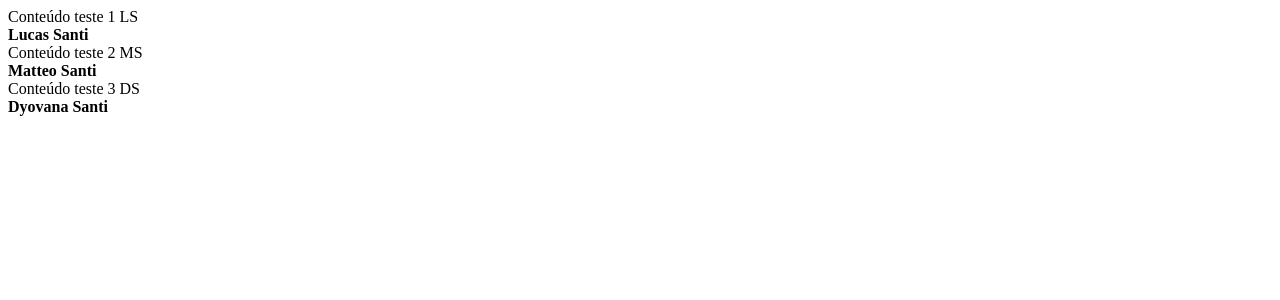
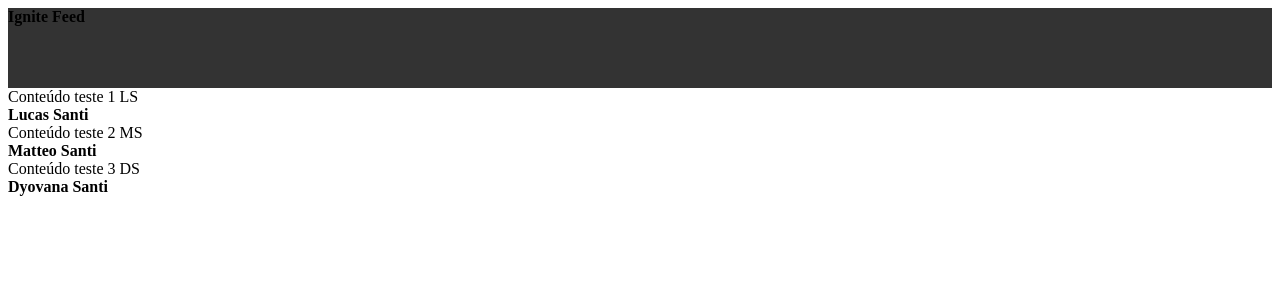
Before and after one commit to idlucassanti/ignite.react.feed, a React (Vite) app: page / in a window 1280 px wide. Shown: the top 300 px of the page. Built offline with nearby package versions, Linux system fonts and the light colour scheme.

Commit message:
[02] CSS Modules

```diff
--- a/src/App.jsx
+++ b/src/App.jsx
@@ -1,8 +1,11 @@
+import { Header } from './components/Header';
 import { Post } from './components/Post';
 
 export function App() {
   return (
     <div>
+      <Header />
+
       <Post author="Lucas Santi" content="Conteúdo teste 1 LS"/>
       <Post author="Matteo Santi" content="Conteúdo teste 2 MS"/>
       <Post author="Dyovana Santi" content="Conteúdo teste 3 DS"/>
--- /dev/null
+++ b/src/components/Header.jsx
@@ -0,0 +1,9 @@
+import styles from './Header.module.css'
+
+export function Header() {
+  return (
+    <header className={styles.header}>
+      <strong>Ignite Feed</strong>
+    </header>
+  );
+}
--- /dev/null
+++ b/src/components/Header.module.css
@@ -0,0 +1,4 @@
+.header {
+  background: #333;
+  height: 80px;
+}
```
